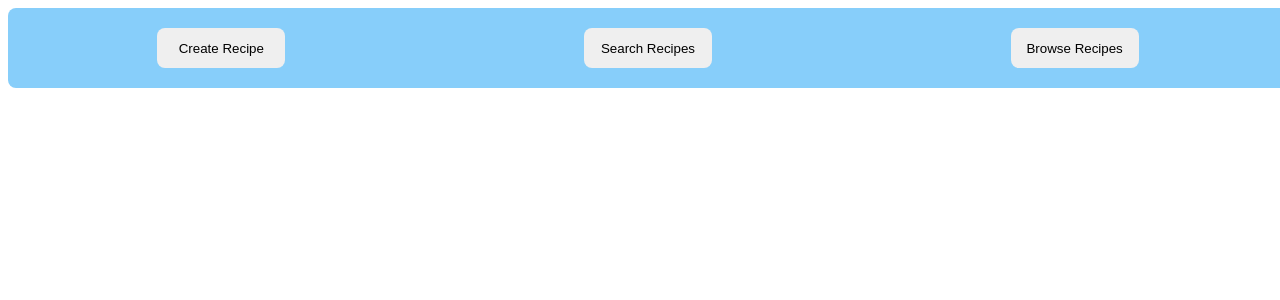
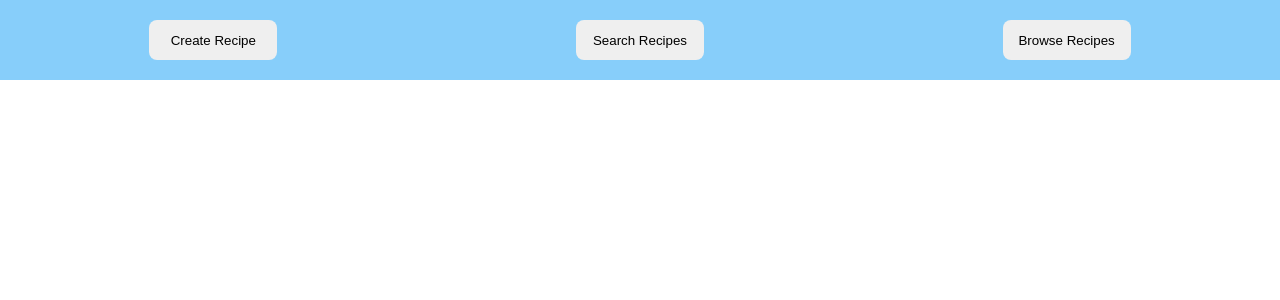
Before and after one commit to CLLane/ethos-codeChallenge, a Vue app: page / in a window 1280 px wide. Shown: the top 300 px of the page. Built offline with nearby package versions, Linux system fonts and the light colour scheme.

Commit message:
fix style

```diff
--- a/src/App.vue
+++ b/src/App.vue
@@ -67,7 +67,6 @@ nav {
   width: 100vw;
   height: 10vh;
   background: lightskyblue;
-  border-radius: 8px;
 }
 button {
   border: none;
@@ -75,4 +74,7 @@ button {
   height: 5vh;
   width: 10vw;
 }
+body {
+  margin: 0px;
+}
 </style>
```
